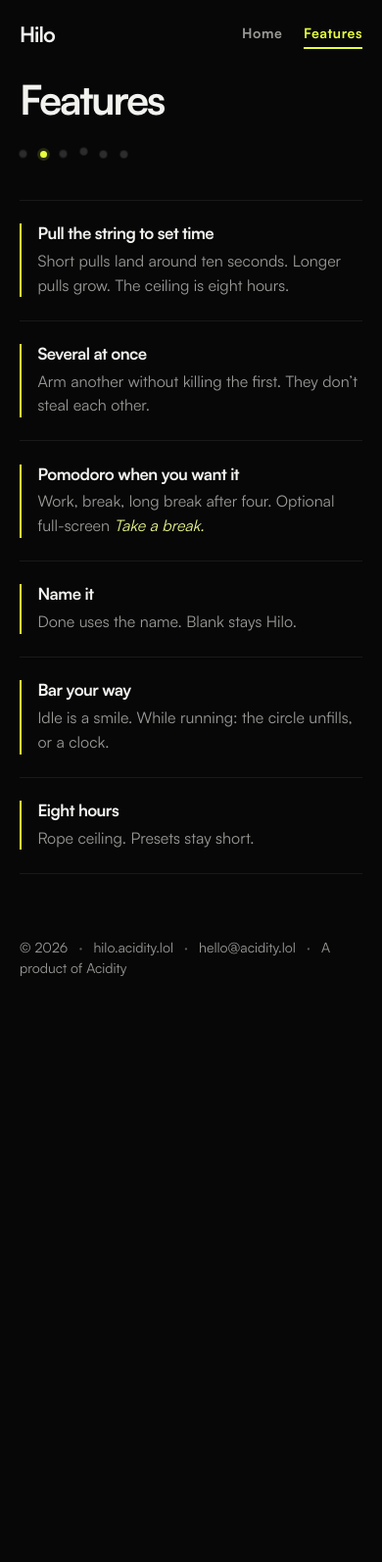
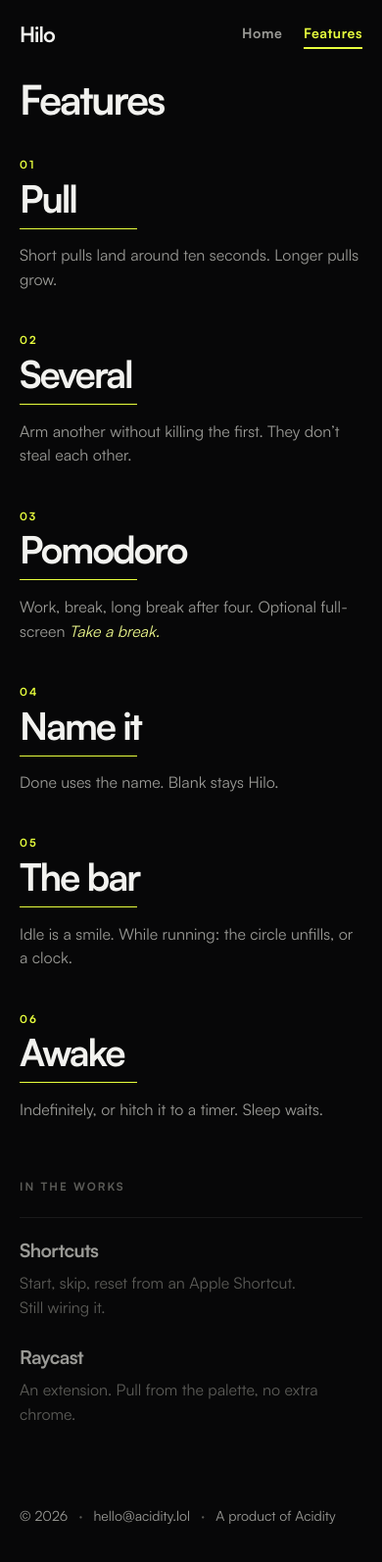
Before and after one commit to carlosaguado04/hilo-website, a website built with Vite: page features/index.html in a window 390 px wide. Shown: the whole page at 98% size. Before the commit the page ends 1038 px from the top, so only its background shows below. Built offline with nearby package versions, Linux system fonts and the light colour scheme.

Commit message:
Drop the hero Reset control; ship Features cascade and dock mag.
Timer still returns to idle on Escape or when the pull finishes.
Features is type-led. Footer is email + Acidity only.

```diff
--- a/features/index.html
+++ b/features/index.html
@@ -7,7 +7,7 @@
     <meta name="theme-color" content="#070708" />
     <meta
       name="description"
-      content="Hilo features — pull the string, several timers, Pomodoro, names, menu-bar modes, eight-hour ceiling."
+      content="Hilo features — pull the string, several timers, Pomodoro, names, keep the Mac awake. Shortcuts and Raycast in the works."
     />
     <meta property="og:title" content="Features — Hilo" />
     <meta
@@ -54,57 +54,62 @@
           <h1 class="page-title" id="features-title">Features</h1>
         </header>
 
-        <div class="features-body">
-          <ol class="idea-strip" aria-hidden="true">
-            <li></li>
-            <li></li>
-            <li></li>
-            <li></li>
-            <li></li>
-            <li></li>
-          </ol>
+        <ol class="cascade">
+          <li class="drop">
+            <span class="drop-idx">01</span>
+            <h2>Pull</h2>
+            <span class="drop-rule" aria-hidden="true"></span>
+            <p>Short pulls land around ten seconds. Longer pulls grow.</p>
+          </li>
+          <li class="drop">
+            <span class="drop-idx">02</span>
+            <h2>Several</h2>
+            <span class="drop-rule" aria-hidden="true"></span>
+            <p>Arm another without killing the first. They don’t steal each other.</p>
+          </li>
+          <li class="drop">
+            <span class="drop-idx">03</span>
+            <h2>Pomodoro</h2>
+            <span class="drop-rule" aria-hidden="true"></span>
+            <p>Work, break, long break after four. Optional full-screen <em>Take a break.</em></p>
+          </li>
+          <li class="drop">
+            <span class="drop-idx">04</span>
+            <h2>Name it</h2>
+            <span class="drop-rule" aria-hidden="true"></span>
+            <p>Done uses the name. Blank stays Hilo.</p>
+          </li>
+          <li class="drop">
+            <span class="drop-idx">05</span>
+            <h2>The bar</h2>
+            <span class="drop-rule" aria-hidden="true"></span>
+            <p>Idle is a smile. While running: the circle unfills, or a clock.</p>
+          </li>
+          <li class="drop">
+            <span class="drop-idx">06</span>
+            <h2>Awake</h2>
+            <span class="drop-rule" aria-hidden="true"></span>
+            <p>Indefinitely, or hitch it to a timer. Sleep waits.</p>
+          </li>
+        </ol>
 
-          <ol class="beats">
-            <li class="beat">
-              <span class="beat-edge" aria-hidden="true"></span>
-              <h2>Pull the string to set time</h2>
-              <p>Short pulls land around ten seconds. Longer pulls grow. The ceiling is eight hours.</p>
-            </li>
-            <li class="beat">
-              <span class="beat-edge" aria-hidden="true"></span>
-              <h2>Several at once</h2>
-              <p>Arm another without killing the first. They don’t steal each other.</p>
-            </li>
-            <li class="beat">
-              <span class="beat-edge" aria-hidden="true"></span>
-              <h2>Pomodoro when you want it</h2>
-              <p>Work, break, long break after four. Optional full-screen <em>Take a break.</em></p>
-            </li>
-            <li class="beat">
-              <span class="beat-edge" aria-hidden="true"></span>
-              <h2>Name it</h2>
-              <p>Done uses the name. Blank stays Hilo.</p>
-            </li>
-            <li class="beat">
-              <span class="beat-edge" aria-hidden="true"></span>
-              <h2>Bar your way</h2>
-              <p>Idle is a smile. While running: the circle unfills, or a clock.</p>
-            </li>
-            <li class="beat">
-              <span class="beat-edge" aria-hidden="true"></span>
-              <h2>Eight hours</h2>
-              <p>Rope ceiling. Presets stay short.</p>
-            </li>
-          </ol>
-        </div>
+        <p class="works-kicker">In the works</p>
+        <ul class="soon-row">
+          <li>
+            <h2>Shortcuts</h2>
+            <p>Start, skip, reset from an Apple Shortcut. Still wiring it.</p>
+          </li>
+          <li>
+            <h2>Raycast</h2>
+            <p>An extension. Pull from the palette, no extra chrome.</p>
+          </li>
+        </ul>
       </section>
     </main>
 
     <footer class="end">
       <p class="end-line">
         © 2026
-        <span class="dot" aria-hidden="true">·</span>
-        <a href="https://hilo.acidity.lol">hilo.acidity.lol</a>
         <span class="dot" aria-hidden="true">·</span>
         <a href="mailto:hello@acidity.lol">hello@acidity.lol</a>
         <span class="dot" aria-hidden="true">·</span>
--- a/src/features.ts
+++ b/src/features.ts
@@ -8,73 +8,66 @@ export function mountFeatures(): () => void {
   if (!root) return () => {}
 
   const reduced = window.matchMedia('(prefers-reduced-motion: reduce)').matches
-  const beats = [...root.querySelectorAll<HTMLElement>('.beat')]
-  const ticks = [...root.querySelectorAll<HTMLElement>('.idea-strip li')]
-
-  const setTick = (index: number) => {
-    ticks.forEach((el, i) => el.classList.toggle('is-on', i === index))
-  }
+  const drops = [...root.querySelectorAll<HTMLElement>('.drop')]
 
   if (reduced) {
-    for (const el of beats) el.classList.add('is-in')
-    setTick(0)
+    for (const el of drops) el.classList.add('is-in')
     return () => {}
   }
 
   const ctx = gsap.context(() => {
     gsap.fromTo(
       '.page-title',
-      { y: 14, opacity: 0 },
-      { y: 0, opacity: 1, duration: 0.62, ease: 'power3.out' },
-    )
-    gsap.fromTo(
-      '.idea-strip',
-      { opacity: 0, y: 8 },
-      { opacity: 1, y: 0, duration: 0.55, delay: 0.08, ease: 'power3.out' },
+      { y: 16, opacity: 0 },
+      { y: 0, opacity: 1, duration: 0.7, ease: 'power3.out' },
     )
 
-    beats.forEach((el, i) => {
+    drops.forEach((el, i) => {
       gsap.fromTo(
         el,
-        { y: 22, opacity: 0 },
+        { y: 28, opacity: 0 },
         {
           y: 0,
           opacity: 1,
-          duration: 0.72,
+          duration: 0.78,
           ease: 'power3.out',
+          delay: i * 0.03,
           scrollTrigger: {
             trigger: el,
-            start: 'top 92%',
+            start: 'top 88%',
             once: true,
             immediateRender: false,
           },
         },
       )
-      const edge = el.querySelector('.beat-edge')
-      if (edge) {
+      const rule = el.querySelector('.drop-rule')
+      if (rule) {
         gsap.fromTo(
-          edge,
-          { scaleY: 0 },
+          rule,
+          { scaleX: 0 },
           {
-            scaleY: 1,
+            scaleX: 1,
             duration: 0.55,
             ease: 'power2.out',
             scrollTrigger: { trigger: el, start: 'top 88%', once: true },
           },
         )
       }
-      ScrollTrigger.create({
-        trigger: el,
-        start: 'top 55%',
-        end: 'bottom 45%',
-        onToggle: (self) => {
-          if (self.isActive) setTick(i)
-        },
-      })
     })
+
+    gsap.fromTo(
+      '.works-kicker, .soon-row',
+      { y: 16, opacity: 0 },
+      {
+        y: 0,
+        opacity: 1,
+        duration: 0.6,
+        stagger: 0.08,
+        ease: 'power3.out',
+        scrollTrigger: { trigger: '.works-kicker', start: 'top 90%', once: true },
+      },
+    )
   }, root)
-
-  setTick(0)
 
   return () => {
     ctx.revert()
--- a/src/style.css
+++ b/src/style.css
@@ -263,28 +263,6 @@ button {
   display: none !important;
 }
 
-.stage-reset {
-  position: absolute;
-  right: 1.1rem;
-  bottom: 5.1rem;
-  z-index: 3;
-  padding: 0.35rem 0.15rem;
-  font-size: 0.78rem;
-  font-weight: 700;
-  letter-spacing: 0.08em;
-  text-transform: uppercase;
-  color: var(--ink-mute);
-}
-
-.stage-reset:hover,
-.stage-reset:focus-visible {
-  color: var(--acid);
-}
-
-.stage-reset[hidden] {
-  display: none !important;
-}
-
 .cta {
   display: grid;
   justify-items: start;
@@ -427,11 +405,11 @@ button {
 }
 
 .features {
-  padding: 1.5rem var(--pad) 4rem;
+  padding: 1.5rem var(--pad) 5rem;
 }
 
 .page-head {
-  margin: 0 0 clamp(2rem, 5vw, 3.25rem);
+  margin: 0 0 clamp(2.4rem, 7vw, 4.5rem);
 }
 
 .page-title {
@@ -442,89 +420,102 @@ button {
   view-transition-name: page-heading;
 }
 
-.features-body {
-  display: grid;
-  grid-template-columns: auto minmax(0, 34rem);
-  gap: clamp(1.5rem, 5vw, 3.5rem);
-  align-items: start;
+.cascade {
+  list-style: none;
+  margin: 0 auto;
+  padding: 0;
   max-width: 44rem;
 }
 
-.idea-strip {
-  list-style: none;
-  margin: 0.55rem 0 0;
-  padding: 0;
-  display: grid;
-  gap: 0.85rem;
+.drop {
+  max-width: 26rem;
+  padding: 0 0 clamp(2.6rem, 7vw, 4.2rem);
 }
 
-.idea-strip li {
-  width: 7px;
-  height: 7px;
-  border-radius: 50%;
-  background: var(--edge-strong);
-  box-shadow: 0 0 0 1px var(--edge);
-  animation: tick-float 4.8s var(--ease-out) infinite;
-  transition: background 280ms var(--ease-out), box-shadow 280ms var(--ease-out);
+.drop:nth-child(even) {
+  margin-left: auto;
+  margin-right: 0;
 }
 
-.idea-strip li:nth-child(2) { animation-delay: 0.35s; }
-.idea-strip li:nth-child(3) { animation-delay: 0.7s; }
-.idea-strip li:nth-child(4) { animation-delay: 1.05s; }
-.idea-strip li:nth-child(5) { animation-delay: 1.4s; }
-.idea-strip li:nth-child(6) { animation-delay: 1.75s; }
-
-.idea-strip li.is-on {
-  background: var(--acid);
-  box-shadow: 0 0 0 3px var(--acid-soft);
-  animation: none;
+.drop-idx {
+  display: block;
+  margin-bottom: 0.45rem;
+  font-size: 0.7rem;
+  font-weight: 700;
+  letter-spacing: 0.18em;
+  color: var(--acid);
 }
 
-.beats {
-  list-style: none;
+.drop h2 {
   margin: 0;
-  padding: 0;
+  font-size: clamp(2.4rem, 8vw, 4.8rem);
+  font-weight: 700;
+  letter-spacing: -0.055em;
+  line-height: 0.9;
 }
 
-.beat {
-  position: relative;
+.drop-rule {
+  display: block;
+  width: min(7.5rem, 40%);
+  height: 1px;
+  margin: 0.85rem 0 0.9rem;
+  background: var(--acid);
+  transform: scaleX(0);
+  transform-origin: 0 50%;
+}
+
+.drop:nth-child(even) .drop-rule {
+  margin-left: auto;
+  transform-origin: 100% 50%;
+}
+
+.drop p {
   margin: 0;
-  padding: 1.45rem 0 1.45rem 1.15rem;
+  color: var(--ink-mute);
+  max-width: 32ch;
+}
+
+.drop:nth-child(even) p {
+  margin-left: auto;
+}
+
+.drop em {
+  font-style: italic;
+  color: color-mix(in srgb, var(--acid) 55%, var(--ink));
+}
+
+.works-kicker {
+  margin: 1rem auto 1.4rem;
+  max-width: 44rem;
+  font-size: 0.72rem;
+  font-weight: 700;
+  letter-spacing: 0.18em;
+  text-transform: uppercase;
+  color: var(--ink-dim);
+}
+
+.soon-row {
+  list-style: none;
+  display: grid;
+  grid-template-columns: 1fr 1fr;
+  gap: clamp(1.5rem, 5vw, 3rem);
+  margin: 0 auto;
+  padding: 1.15rem 0 0;
+  max-width: 44rem;
   border-top: 1px solid var(--edge);
 }
 
-.beat:last-child {
-  border-bottom: 1px solid var(--edge);
+.soon-row h2 {
+  margin: 0 0 0.35rem;
+  font-size: clamp(1.2rem, 2.4vw, 1.55rem);
+  letter-spacing: -0.03em;
+  color: var(--ink-mute);
 }
 
-.beat-edge {
-  position: absolute;
-  left: 0;
-  top: 1.45rem;
-  bottom: 1.45rem;
-  width: 2px;
-  background: var(--acid);
-  transform: scaleY(0);
-  transform-origin: 50% 0;
-}
-
-.beat h2 {
-  margin: 0 0 0.35rem;
-  font-size: clamp(1.05rem, 2vw, 1.25rem);
-  font-weight: 700;
-  letter-spacing: -0.03em;
-  line-height: 1.2;
-}
-
-.beat p {
+.soon-row p {
   margin: 0;
-  color: var(--ink-mute);
-  max-width: 38ch;
-}
-
-.beat em {
-  font-style: italic;
-  color: color-mix(in srgb, var(--acid) 55%, var(--ink));
+  color: var(--ink-dim);
+  max-width: 28ch;
 }
 
 .end {
@@ -584,16 +575,6 @@ button {
   }
 }
 
-@keyframes tick-float {
-  0%,
-  100% {
-    transform: translate3d(0, 0, 0);
-  }
-  50% {
-    transform: translate3d(0, -3px, 0);
-  }
-}
-
 ::view-transition {
   background: #070708;
 }
@@ -617,7 +598,9 @@ button {
 }
 
 html.is-entering .page-title,
-html.is-entering .features-body {
+html.is-entering .cascade,
+html.is-entering .works-kicker,
+html.is-entering .soon-row {
   opacity: 0;
 }
 
@@ -636,14 +619,17 @@ html.is-entering .features-body {
     border-radius: 1rem;
   }
 
-  .features-body {
-    grid-template-columns: 1fr;
+  .drop:nth-child(even) {
+    margin-left: 0;
   }
 
-  .idea-strip {
-    grid-auto-flow: column;
-    justify-content: start;
-    margin: 0 0 1.2rem;
+  .drop:nth-child(even) .drop-rule,
+  .drop:nth-child(even) p {
+    margin-left: 0;
+  }
+
+  .soon-row {
+    grid-template-columns: 1fr;
   }
 }
 
@@ -661,14 +647,15 @@ html.is-entering .features-body {
   .hero-lede,
   .hop-cue,
   .page-title,
-  .beat,
-  .idea-strip li {
+  .drop,
+  .works-kicker,
+  .soon-row {
     opacity: 1 !important;
     transform: none !important;
     animation: none !important;
   }
 
-  .beat-edge {
+  .drop-rule {
     transform: none !important;
   }
 
```
Also changed, not shown: index.html (+0 -3 lines), src/desktop.ts (+78 -22 lines), src/hero.ts (+9 -13 lines), README.md.
